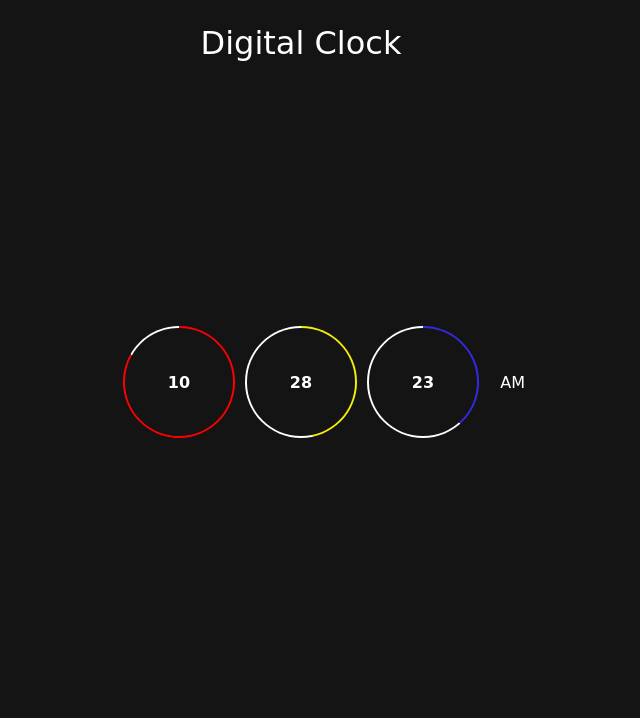
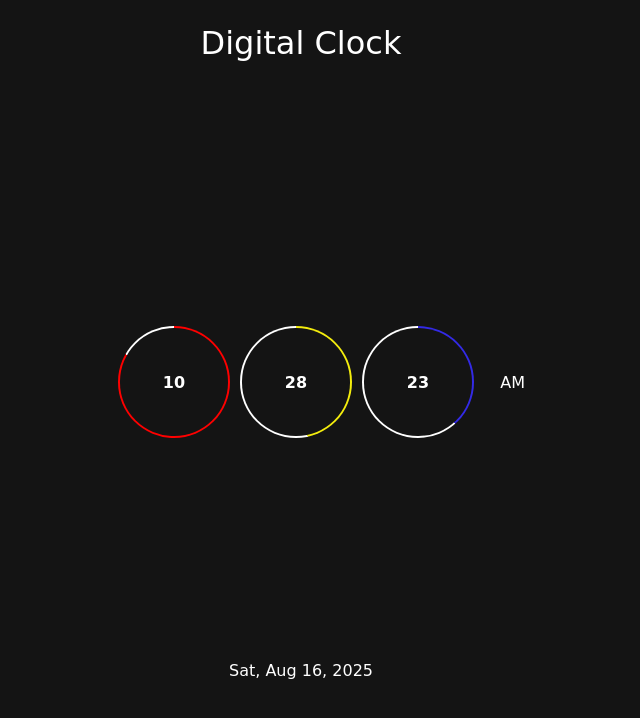
Before and after one commit to AbdulHanan160/Digital-clock, a plain HTML site: page index.html in a window 1280 px wide. Shown: the whole page, without its empty margins (339-979 px from the left). Drawn offline with Linux system fonts and the light colour scheme; a web font is replaced by a local one.

Commit message:
Add Date

```diff
--- a/index.html
+++ b/index.html
@@ -29,7 +29,9 @@
             <div class="sessions">
                 <p>AM</p>
             </div>
-
+           <div class="date">
+            <p></p>
+           </div>
         </div>
     </main>
     <script src="script.js"></script>
--- a/script.js
+++ b/script.js
@@ -42,4 +42,21 @@ const showtime = () => {
     requestAnimationFrame(showtime)
 }
 
+
+
+const todaydate=()=>{
+    let today =new Date
+    const options = {
+        weekday: "short",
+        month: "short",
+        day: "numeric",
+        year: "numeric"
+      }
+
+    let day =today.toLocaleDateString("en-US", options)
+    date.innerHTML=day
+
+}
+
 showtime()
+todaydate()
--- a/style.css
+++ b/style.css
@@ -69,3 +69,9 @@ body {
     position: absolute;
     right: 26rem;
 }
+.date p{
+    position: absolute;
+    left: 50%;
+    bottom: 15%;
+    transform: translateX(-50%);
+}
```
